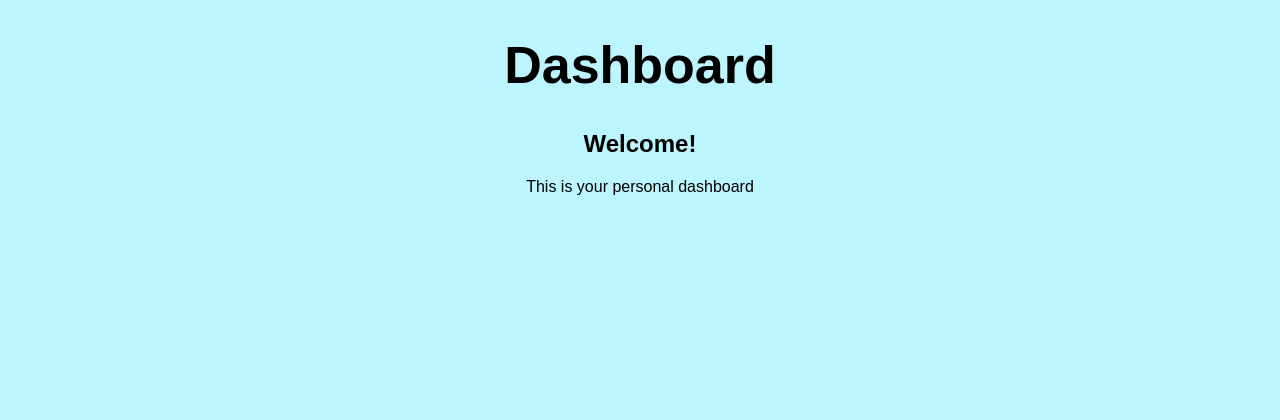
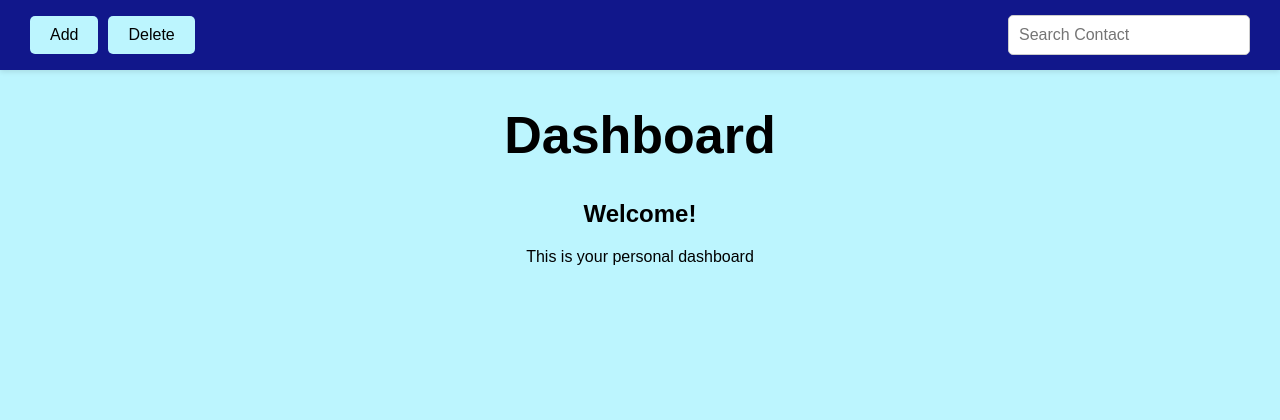
Before and after one commit to AngelP29/contactManager, a PHP site: page /dashboard.html in a window 1280 px wide. Shown: the top 420 px of the page. Run offline with PHP 8.4, Linux system fonts and the light colour scheme.

Commit message:
added navigation bar to dashboard

```diff
--- a/css/dashboard.css
+++ b/css/dashboard.css
@@ -11,6 +11,46 @@ header{
     text-align: center;
     font-size: 26px;
 }
+
+/*************** navigation  bar ***************/
+nav{
+    display: flex;
+    justify-content: space-between;
+    align-items: center;
+    flex-wrap: wrap;
+    background-color: #11178b;
+    padding: 15px 30px;
+    box-shadow: 0 2px 5px rgba(0,0,0,0.1);
+}
+
+.nav-left{
+    display: flex;
+    gap: 10px;
+}
+
+nav .btn{
+    background-color: #bcf5fe;
+    color: rgb(0, 0, 0);
+    padding: 10px 20px;
+    border: none;
+    border-radius: 5px;
+    cursor: pointer;
+    font-size: 16px;
+    transition: background-color 0.3s ease;
+}
+
+nav .btn:hover{
+    background-color: #bcf5fe;
+}
+
+#searchContact{
+    padding: 10px;
+    border-radius: 5px;
+    border: 1px solid #ccc;
+    font-size: 16px;
+    width: 220px;
+}
+/*************** end of navigation bar styling ***************/
 
 #home-page{
     text-align: center;
--- a/dashboard.html
+++ b/dashboard.html
@@ -8,9 +8,20 @@
 </head>
 <body>
     <div class="wrapper">
-        <nav>
+        <nav class="navbar">
+            <div class="nav-left">
+                <button type="button" class="btn">Add</button>
+                <button type="button" class="btn">Delete</button>
+            </div>
 
+            <div class="nav-right">
+                <input type="text" id="searchContact" placeholder="Search Contact">
+            </div>
         </nav>
+
+        <!-- must add 6th button which confirms delete -->
+        <!-- also verify if we have all 6 buttons -->
+
         <header id="main-header">
             <h1 id="header">Dashboard</h1>
         </header>
@@ -26,7 +37,7 @@
             <p>Copyright &copy; 2026 Contact Manager. All Rights Reserved</p>
         </footer>
 
-        <div style="margin-top:500px"></div>
+        <!-- <div style="margin-top:500px"></div> -->
     </div>
 </body>
 </html>
--- a/index.html
+++ b/index.html
@@ -58,7 +58,7 @@
 
         <script src="../js/index.js"></script> <!-- related JS file -->
 
-        <div style="margin-top:500px"></div>
+        <!-- <div style="margin-top:500px"></div> -->
     </div>
 </body>
 </html>
--- a/signup.html
+++ b/signup.html
@@ -66,7 +66,7 @@
 
         <script src="../js/signup.js"></script> <!-- related JS file -->
 
-        <div style="margin-top:500px"></div>
+        <!-- <div style="margin-top:500px"></div> -->
     </div>
 </body>
 </html>
```
